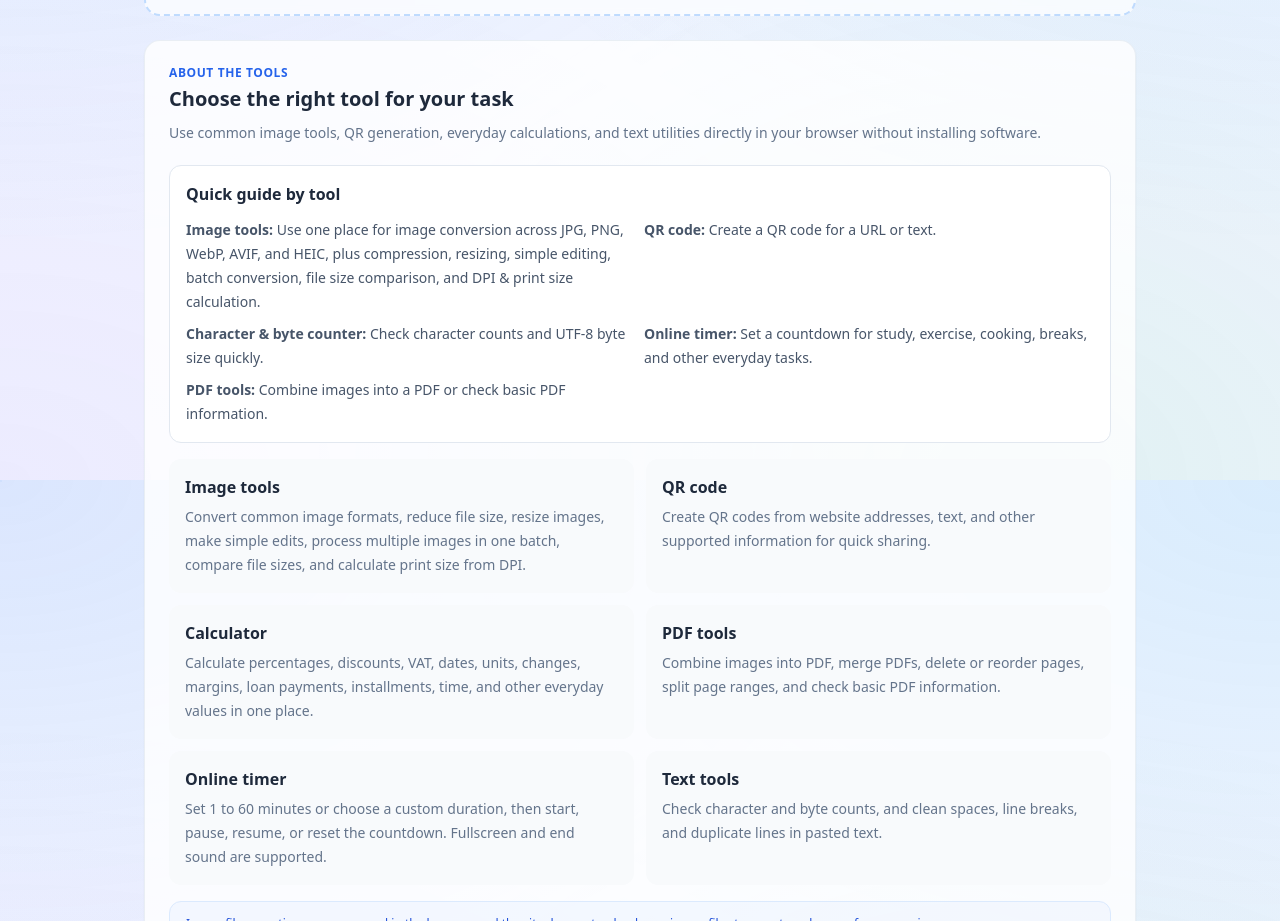
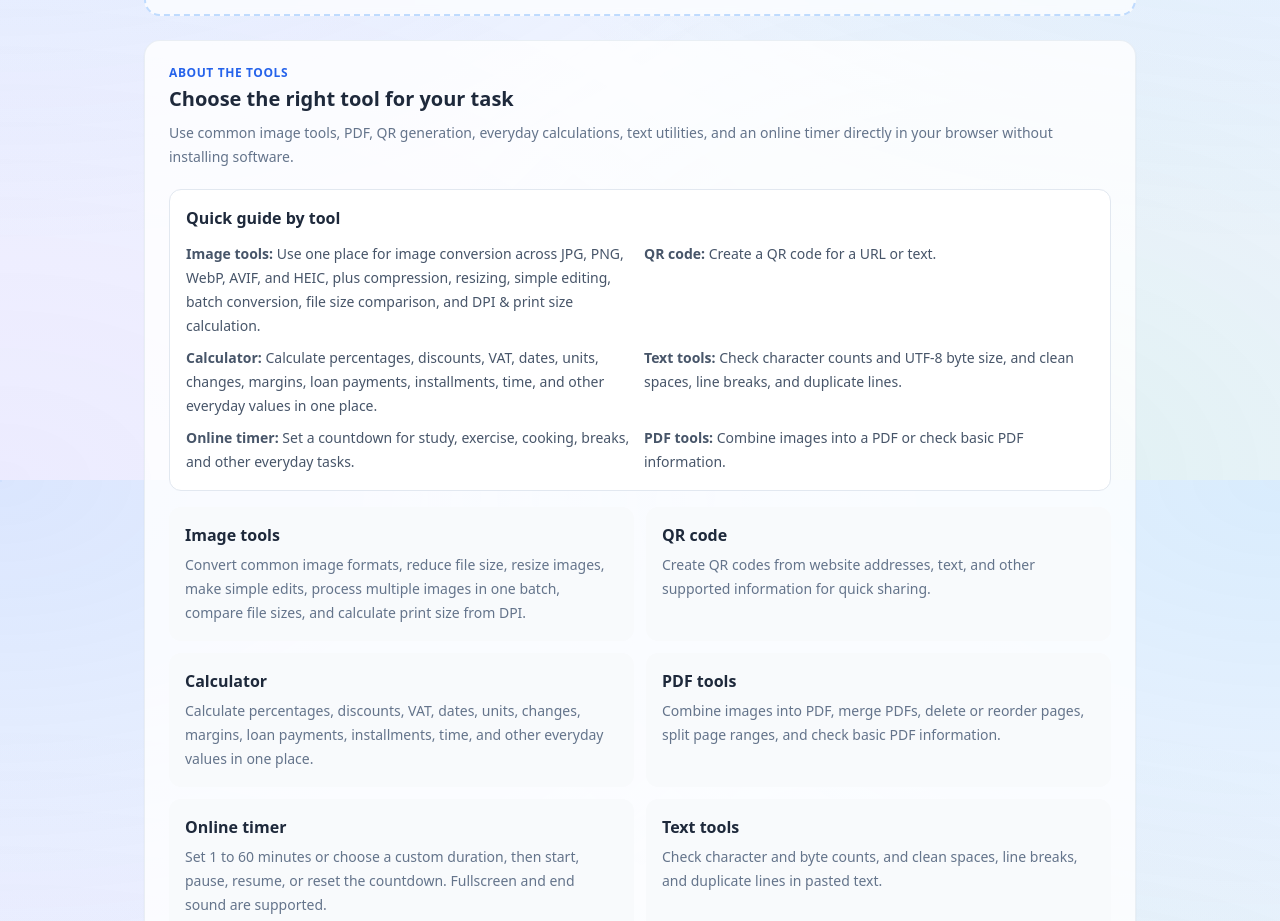
Before and after one commit to hosi4242/convert-images, a React (Vite) app: page / in a window 1280 px wide. Shown: the part 1120-2041 px from the top of the page. Built offline with nearby package versions, Linux system fonts and the light colour scheme.

Commit message:
Complete service guide tool descriptions

```diff
--- a/src/App.tsx
+++ b/src/App.tsx
@@ -289,14 +289,15 @@ function App() {
             <div className="mb-5">
               <p className="text-xs font-bold uppercase tracking-wider text-blue-600">{ko ? "서비스 안내" : "ABOUT THE TOOLS"}</p>
               <h2 className="mt-1 text-lg font-extrabold text-slate-800 sm:text-xl">{ko ? "필요한 작업에 맞는 도구를 간편하게 선택하세요" : "Choose the right tool for your task"}</h2>
-              <p className="mt-2 text-sm leading-6 text-slate-500">{ko ? "자주 사용하는 이미지 작업부터 PDF, QR 코드, 생활 계산, 텍스트 확인까지 별도 프로그램 설치 없이 브라우저에서 이용할 수 있습니다." : "Use common image tools, QR generation, everyday calculations, and text utilities directly in your browser without installing software."}</p>
+              <p className="mt-2 text-sm leading-6 text-slate-500">{ko ? "자주 사용하는 이미지 작업부터 PDF, QR 코드, 생활 계산, 텍스트 확인, 온라인 타이머까지 별도 프로그램 설치 없이 브라우저에서 이용할 수 있습니다." : "Use common image tools, PDF, QR generation, everyday calculations, text utilities, and an online timer directly in your browser without installing software."}</p>
             </div>
             <div className="mb-4 rounded-xl border border-slate-200 bg-white p-4">
               <h3 className="font-bold text-slate-800">{ko ? "도구별 빠른 안내" : "Quick guide by tool"}</h3>
               <div className="mt-3 grid gap-2 text-sm leading-6 text-slate-600 sm:grid-cols-2">
                 <p><strong>{ko ? "이미지 도구:" : "Image tools:"}</strong> {ko ? "JPG·PNG·WebP·AVIF·HEIC 등 이미지 변환부터 압축, 크기 조정, 간단한 편집, 일괄 변환, 용량 비교, DPI·인쇄 크기 계산까지 한곳에서 이용할 수 있습니다." : "Use one place for image conversion across JPG, PNG, WebP, AVIF, and HEIC, plus compression, resizing, simple editing, batch conversion, file size comparison, and DPI & print size calculation."}</p>
                 <p><strong>{ko ? "QR 코드:" : "QR code:"}</strong> {ko ? "URL이나 텍스트를 공유하기 위한 QR 코드를 생성할 수 있습니다." : "Create a QR code for a URL or text."}</p>
-                <p><strong>{ko ? "글자 수·바이트:" : "Character & byte counter:"}</strong> {ko ? "글자 수와 UTF-8 바이트 수를 빠르게 확인할 수 있습니다." : "Check character counts and UTF-8 byte size quickly."}</p>
+                <p><strong>{ko ? "복합 계산기:" : "Calculator:"}</strong> {ko ? "비율, 퍼센트, 할인, 부가세, 날짜, 단위, 증감률, 마진, 대출 이자, 할부, 시간 등 일상에서 자주 필요한 계산을 한곳에서 확인할 수 있습니다." : "Calculate percentages, discounts, VAT, dates, units, changes, margins, loan payments, installments, time, and other everyday values in one place."}</p>
+                <p><strong>{ko ? "텍스트 도구:" : "Text tools:"}</strong> {ko ? "글자 수와 UTF-8 바이트 수를 확인하고, 공백·줄바꿈·중복 줄 등을 정리할 수 있습니다." : "Check character counts and UTF-8 byte size, and clean spaces, line breaks, and duplicate lines."}</p>
                 <p><strong>{ko ? "온라인 타이머:" : "Online timer:"}</strong> {ko ? "공부, 운동, 요리, 휴식 등에 필요한 시간을 설정하고 카운트다운할 수 있습니다." : "Set a countdown for study, exercise, cooking, breaks, and other everyday tasks."}</p>
                 <p><strong>{ko ? "PDF 도구:" : "PDF tools:"}</strong> {ko ? "여러 이미지를 PDF로 묶거나 PDF의 기본 정보를 확인할 수 있습니다." : "Combine images into a PDF or check basic PDF information."}</p>
               </div>
```
